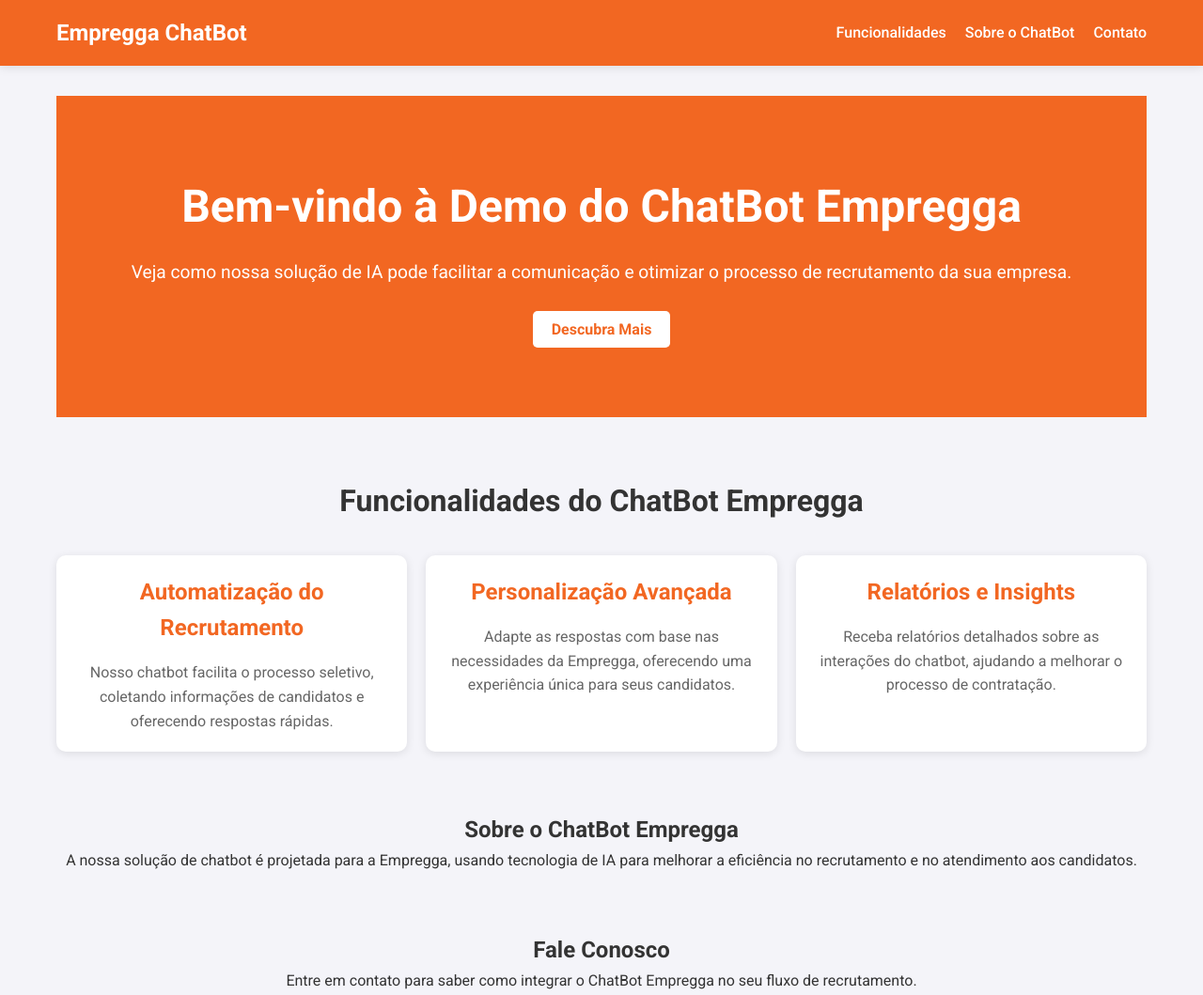
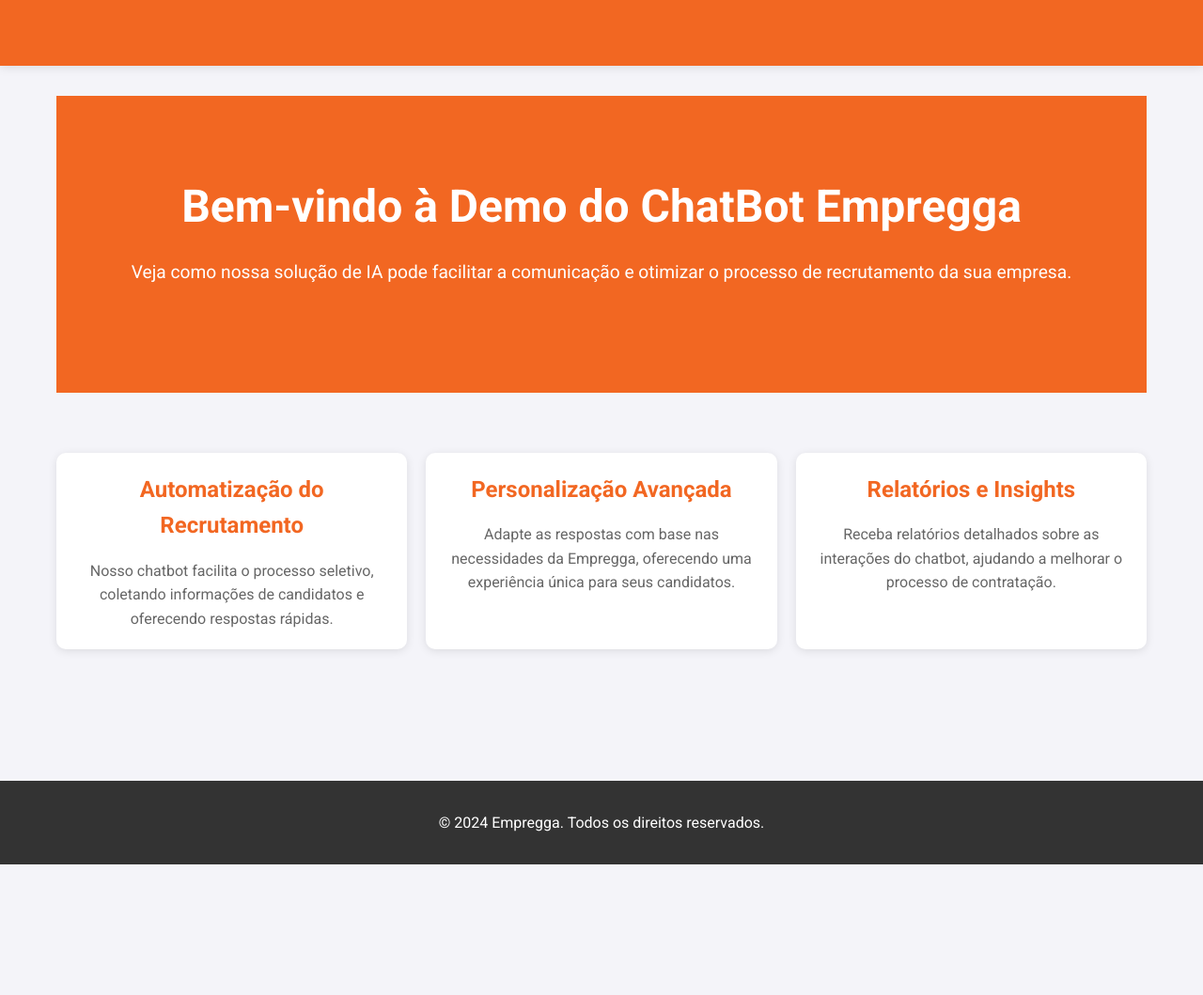
Before and after one commit to PedroHSGuimaraes/chat_bot, a plain HTML site: page index.html in a window 1280 px wide. Shown: the top 1059 px of the page at 94% size. After the commit the page ends 920 px from the top, so only its background shows below. Drawn offline with Linux system fonts and the light colour scheme; a script that the page names is missing.

Commit message:
chat_bot2

```diff
--- a/index.html
+++ b/index.html
@@ -15,9 +15,8 @@
     <nav>
       <div class="logo">Empregga ChatBot</div>
       <ul>
-        <li><a href="#features">Funcionalidades</a></li>
-        <li><a href="#about">Sobre o ChatBot</a></li>
-        <li><a href="#contact">Contato</a></li>
+
+
       </ul>
     </nav>
   </header>
@@ -26,11 +25,11 @@
     <section id="hero">
       <h1>Bem-vindo à Demo do ChatBot Empregga</h1>
       <p>Veja como nossa solução de IA pode facilitar a comunicação e otimizar o processo de recrutamento da sua empresa.</p>
-      <a href="#features" class="cta-button">Descubra Mais</a>
+
     </section>
 
     <section id="features">
-      <h2>Funcionalidades do ChatBot Empregga</h2>
+
       <div class="feature-list">
         <div class="feature-item">
           <h3>Automatização do Recrutamento</h3>
@@ -47,15 +46,6 @@
       </div>
     </section>
 
-    <section id="about">
-      <h2>Sobre o ChatBot Empregga</h2>
-      <p>A nossa solução de chatbot é projetada para a Empregga, usando tecnologia de IA para melhorar a eficiência no recrutamento e no atendimento aos candidatos.</p>
-    </section>
-
-    <section id="contact">
-      <h2>Fale Conosco</h2>
-      <p>Entre em contato para saber como integrar o ChatBot Empregga no seu fluxo de recrutamento.</p>
-    </section>
   </main>
 
   <footer>
@@ -71,10 +61,9 @@
   <script src="https://udify.app/embed.min.js" id="DqcgkJsVq0aSQXi5" defer>
   </script>
   <style>
-    /* Botão de Chat */
     #dify-chatbot-bubble-button {
       background-color: #F26722 !important;
-      /* Cor de fundo do botão (laranja da Empregga) */
+
       color: #fff !important;
       /* Cor do texto do botão */
       border-radius: 50% !important;
@@ -83,7 +72,10 @@
 
     /* Janela do Chat */
     #dify-chatbot-bubble-window {
-      background-color: #ffffff !important;
+      /* cabeçario do bot laranja0 */
+      background-color: #F26722 !important;
+      /* Cor de fundo do botão */
+
       /* Cor de fundo da janela */
       color: #333 !important;
       /* Cor do texto dentro da janela */
--- a/styles.css
+++ b/styles.css
@@ -19,7 +19,7 @@
 
 nav {
   display: flex;
-  justify-content: space-between;
+  justify-content: flex-start;
   align-items: center;
   max-width: 1200px;
   margin: 0 auto;
@@ -30,6 +30,8 @@
   font-size: 1.5rem;
   color: #fff;
   font-weight: bold;
+  position: relative;
+  right: 360px;
 }
 
 nav ul {
@@ -66,21 +68,6 @@
 #hero p {
   font-size: 1.2rem;
   margin-bottom: 2rem;
-}
-
-.cta-button {
-  background-color: #fff;
-  color: #f26722;
-  padding: 10px 20px;
-  text-decoration: none;
-  font-size: 1rem;
-  border-radius: 5px;
-  font-weight: bold;
-  transition: background-color 0.3s ease;
-}
-
-.cta-button:hover {
-  background-color: #d1d1d1;
 }
 
 main {
@@ -135,4 +122,5 @@
   padding: 2rem 0;
   background-color: #333;
   color: #fff;
+  margin-top: 2.7rem;
 }
```
